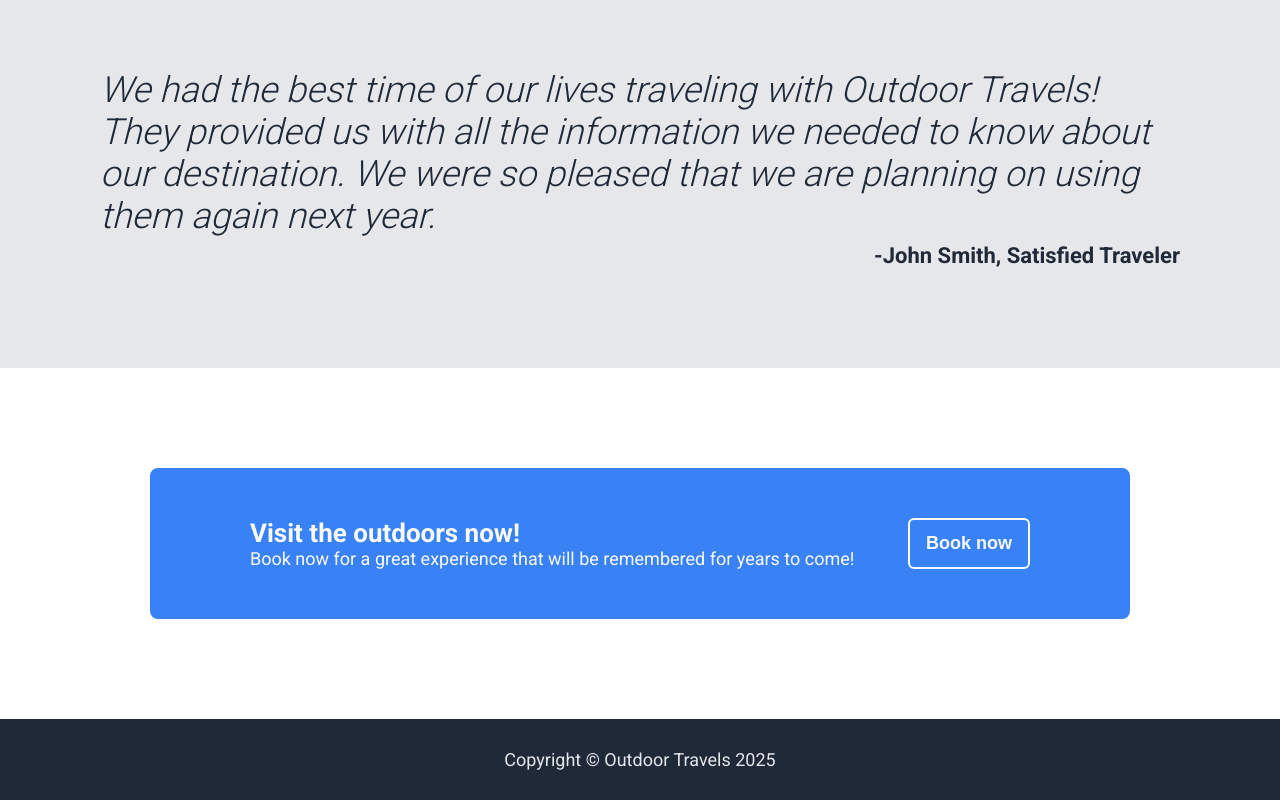
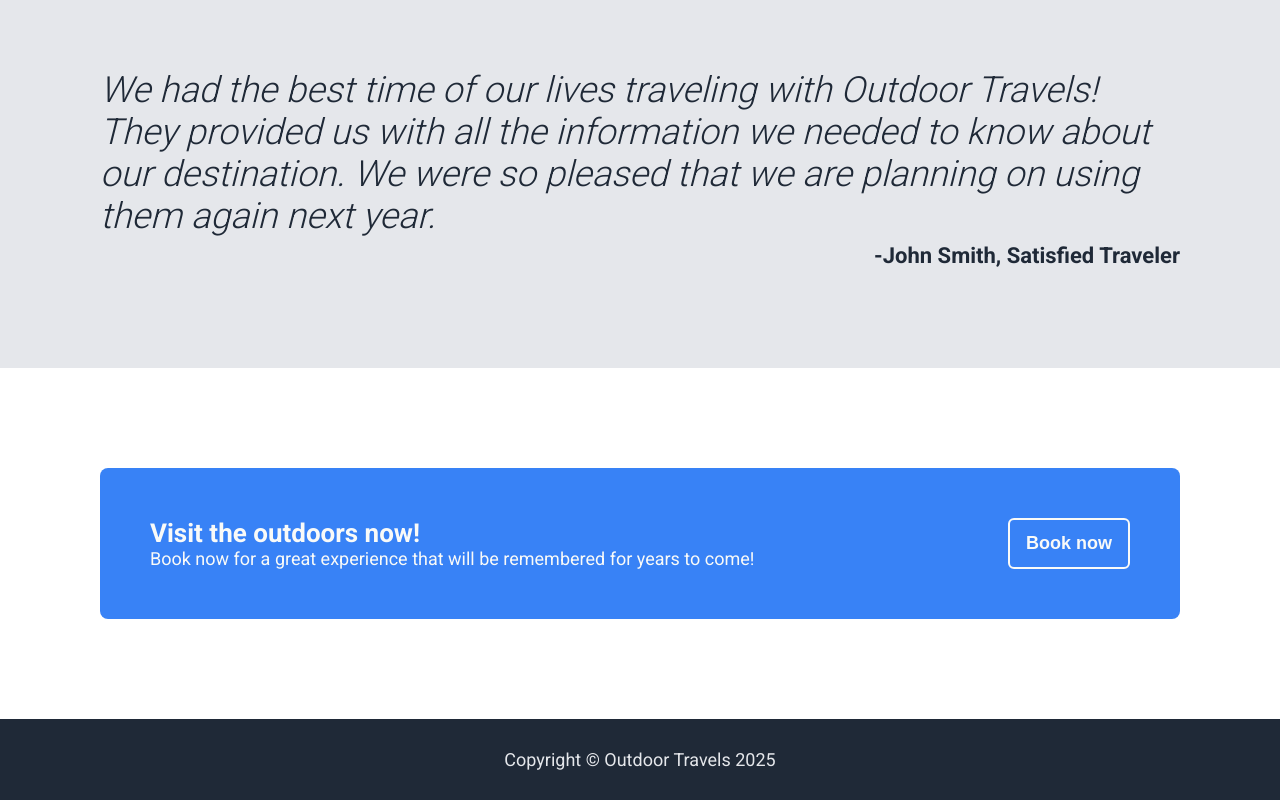
Before and after one commit to sasquatch1978/odin-landing-page, a plain HTML site: page index.html in a window 1280 px wide. Shown: the part 1428-2228 px from the top of the page. Drawn offline with Linux system fonts and the light colour scheme.

Commit message:
Fix padding on call to action section

```diff
--- a/index.html
+++ b/index.html
@@ -56,11 +56,13 @@
       </div>
     </div>
     <div class="action">
-      <div>
-        <div class="action-header">Visit the outdoors now!</div>
-        <div>Book now for a great experience that will be remembered for years to come!</div>
+      <div class="action-body">
+        <div>
+          <div class="action-header">Visit the outdoors now!</div>
+          <div>Book now for a great experience that will be remembered for years to come!</div>
+        </div>
+        <button>Book now</button>
       </div>
-      <button>Book now</button>
     </div>
     <div class="footer">Copyright © Outdoor Travels 2025</div>
   </body>
--- a/styles.css
+++ b/styles.css
@@ -143,22 +143,28 @@ ul {
 }
 
 /* Call to action section */
-.action, .action button {
+.action {
+  padding: 100px;
+  display: flex;
+  justify-content: center;
+  align-items: center;
+}
+
+.action-body, .action button {
+  font-size: 18px;
   color: #f9faf8;
   background-color: #3882f6;
 }
 
-.action {
-  font-size: 18px;
+.action-body {
   border: 0;
   border-radius: 8px;
-  min-width: 100px;
-  margin: 100px 150px;
-  padding: 50px 100px;
+  width: 1500px;
   display: flex;
   justify-content: space-between;
   flex-wrap: wrap;
   gap: 8px;
+  padding: 50px;
 }
 
 .action-header {
@@ -167,7 +173,6 @@ ul {
 }
 
 .action button {
-  font-size: 18px;
   font-weight: 700;
   border: 2px solid;
   border-color: #f9faf8;
```
